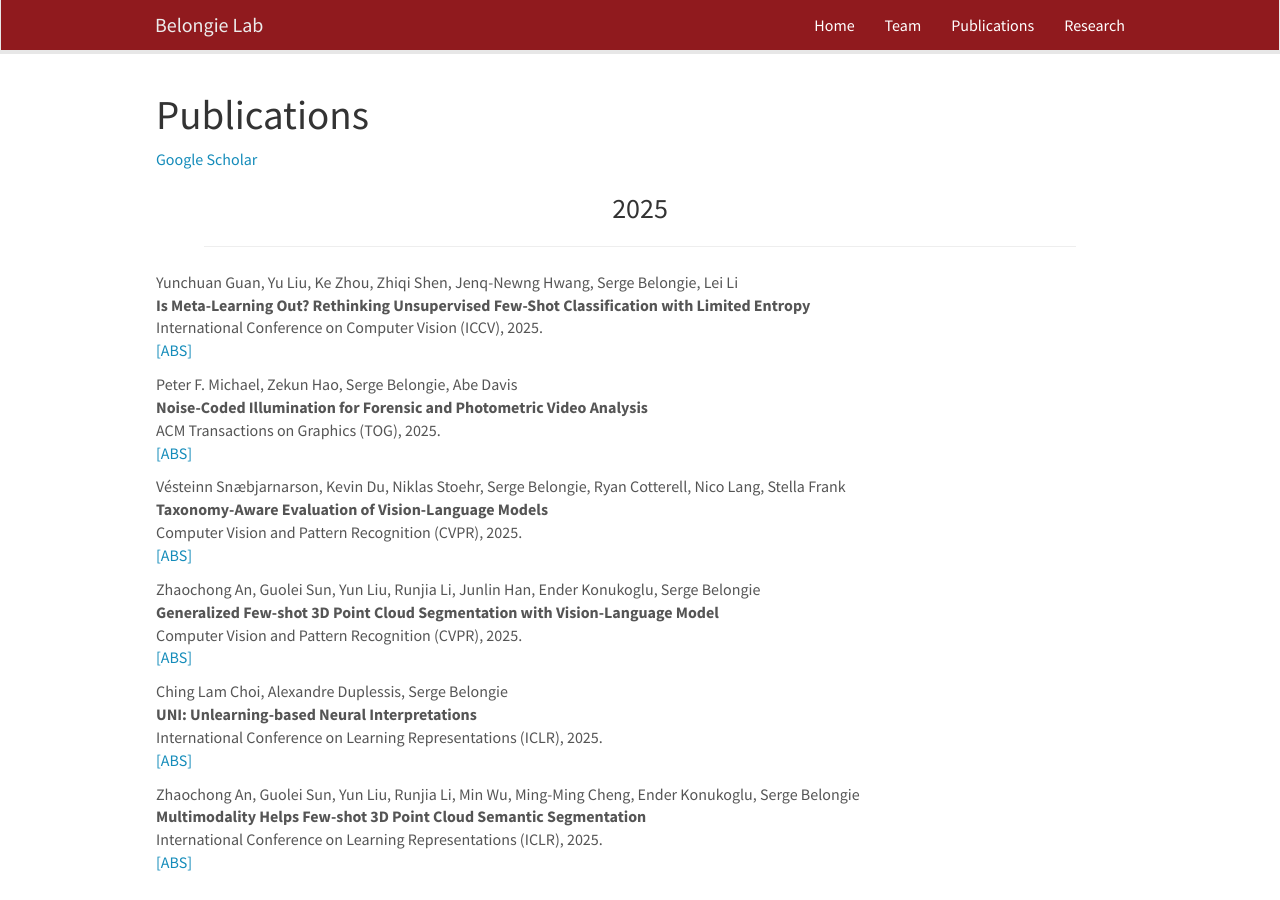
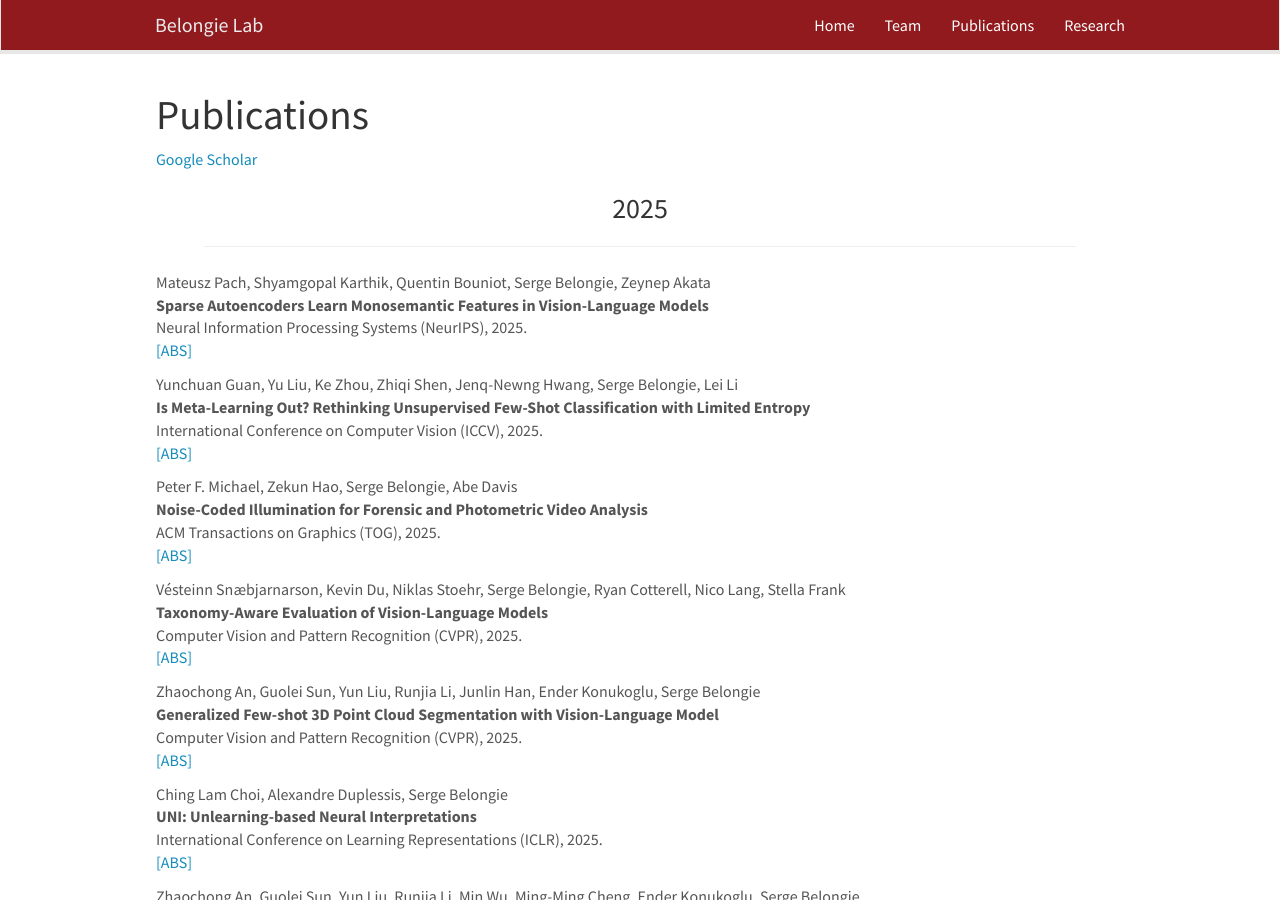
Before and after one commit to BelongieLab/belongielab.github.io, a Jekyll site: the page built from _pages/publications.md, in a window 1280 px wide and 900 px high. Built offline with Jekyll 4.4.1, drawn with Linux system fonts in a browser that asks for light colours; nearby versions of some CDN libraries.

Commit message:
Pach NeurIPS

```diff
--- a/_data/publist.yml
+++ b/_data/publist.yml
@@ -1,3 +1,14 @@
+- address: San Diego
+  title: "Sparse Autoencoders Learn Monosemantic Features in Vision-Language Models"
+  author: "Mateusz Pach, Shyamgopal Karthik, Quentin Bouniot, Serge Belongie, Zeynep Akata"
+  link:
+    display: ABS
+    url: https://arxiv.org/abs/2504.02821
+  ref: Pach2025
+  venue: 'Neural Information Processing Systems (NeurIPS), '
+  year: '2025'
+  pub_type: conference
+
 - title: Is Meta-Learning Out? Rethinking Unsupervised Few-Shot Classification with Limited Entropy
   author: "Yunchuan Guan, Yu Liu, Ke Zhou, Zhiqi Shen, Jenq-Newng Hwang, Serge Belongie, Lei Li"
   venue: 'International Conference on Computer Vision (ICCV), '
```
